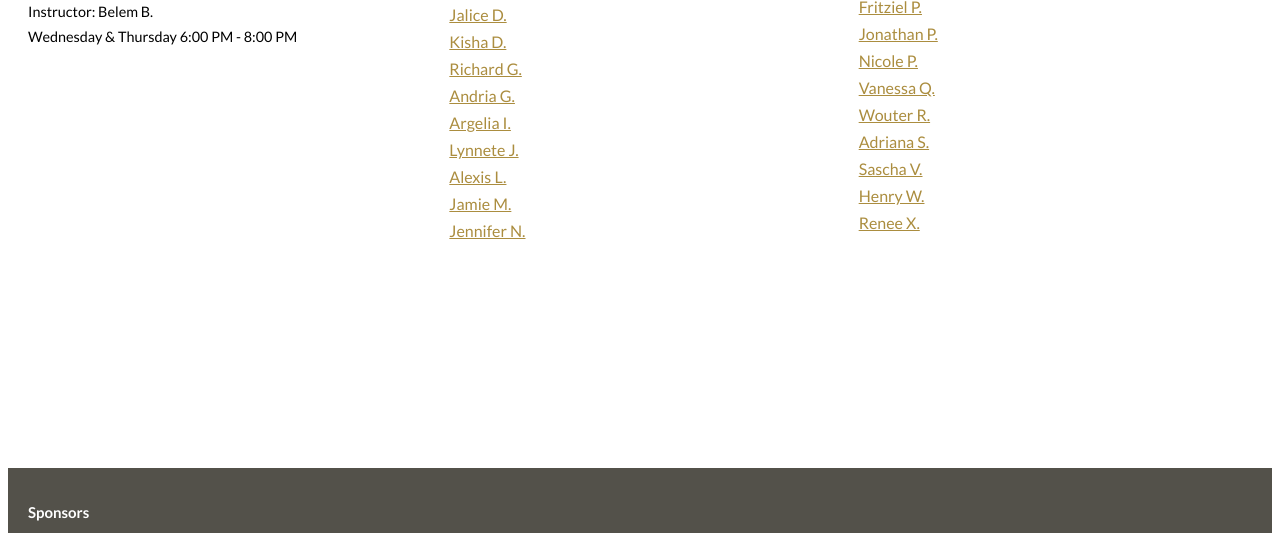
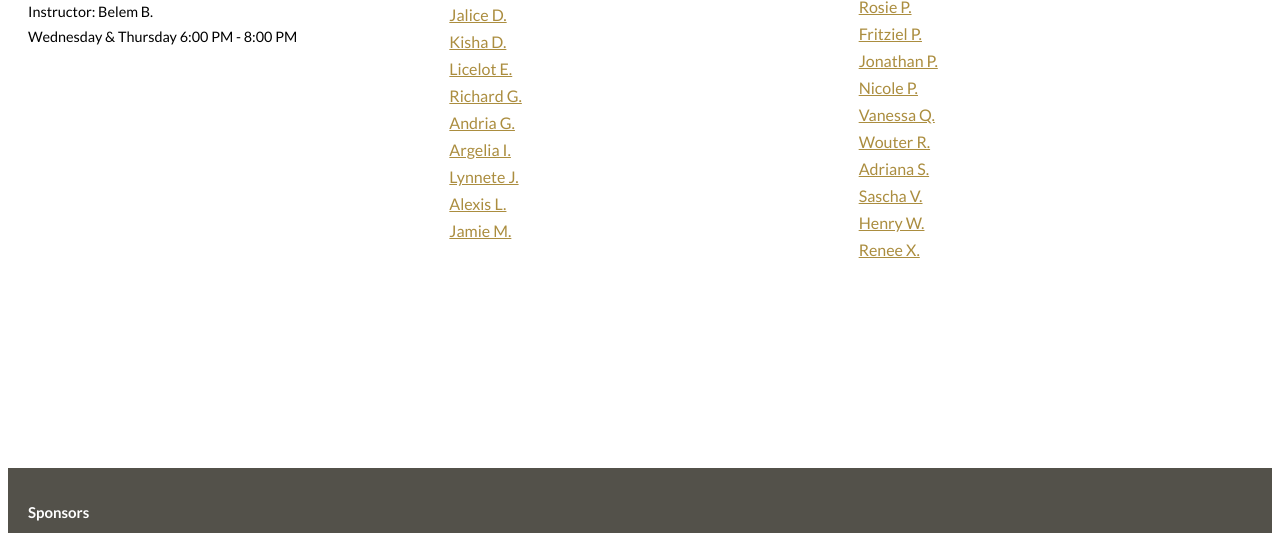
Before and after one commit to belembueno/Phase-1-Section-2, a plain HTML site: page section4.html in a window 1280 px wide. Shown: the part 250-783 px from the top of the page. Drawn offline with Linux system fonts and the light colour scheme.

Commit message:
Update section4.html
Added Licelot Eralte

```diff
--- a/section4.html
+++ b/section4.html
@@ -30,6 +30,7 @@
     <li><a href="section4/DEreditaGiacomo/index.html" target="_blank">Giacomo D.</a></li>
     <li><a href="section4/DeJesusJalice/index.html" target="_blank">Jalice D.</a></li>
     <li><a href="section4/DeMatasKisha/index.html" target="_blank">Kisha D.</a></li>
+    <li><a href="section4/EralteL/index.html" target="_blank">Licelot E.</a></li>
     <li><a href="section4/GanRichard/index.html" target="_blank">Richard G.</a></li>
     <li><a href="section4/GarciaAndria/index.html" target="_blank">Andria G.</a></li>
     <li><a href="section4/InfanteArgelia/index.html" target="_blank">Argelia I.</a></li>
```
